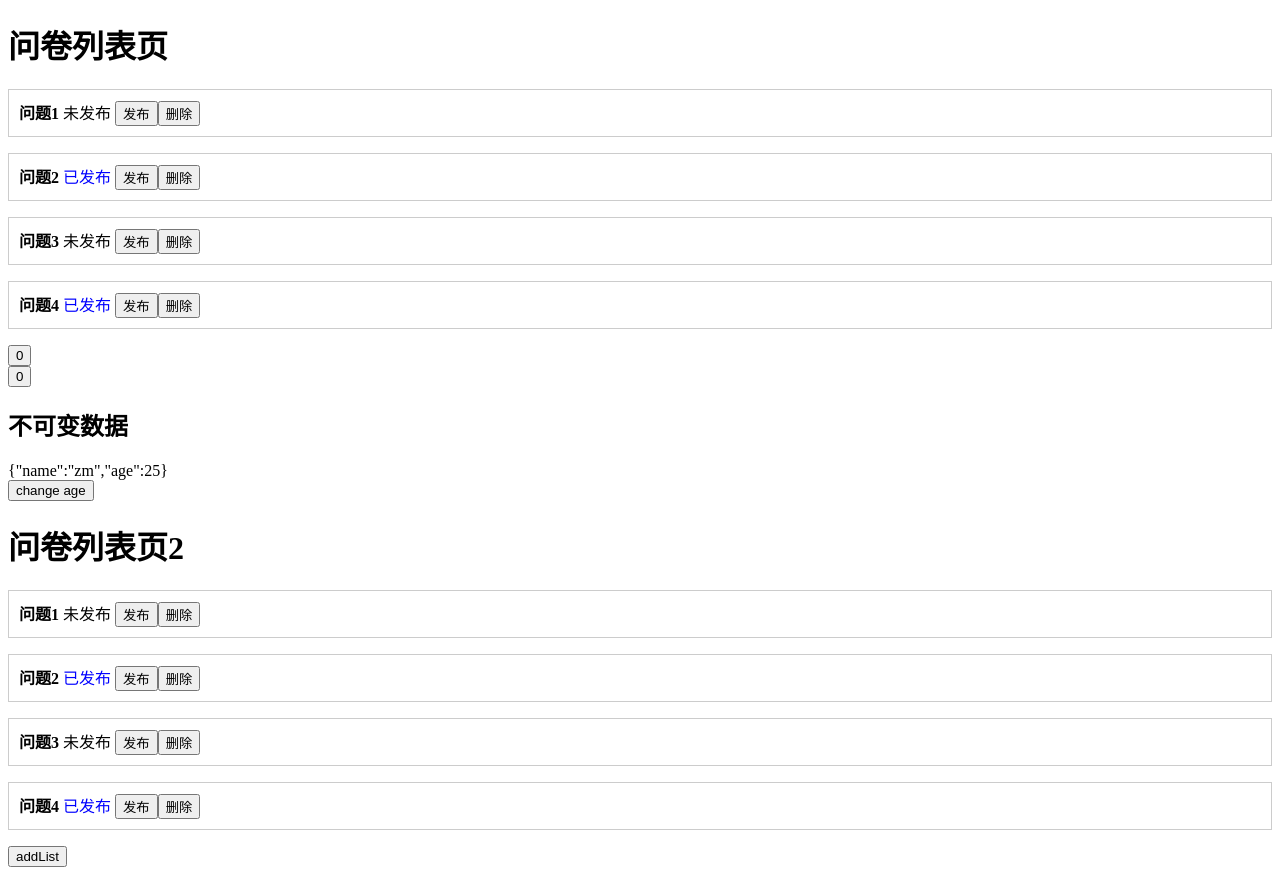
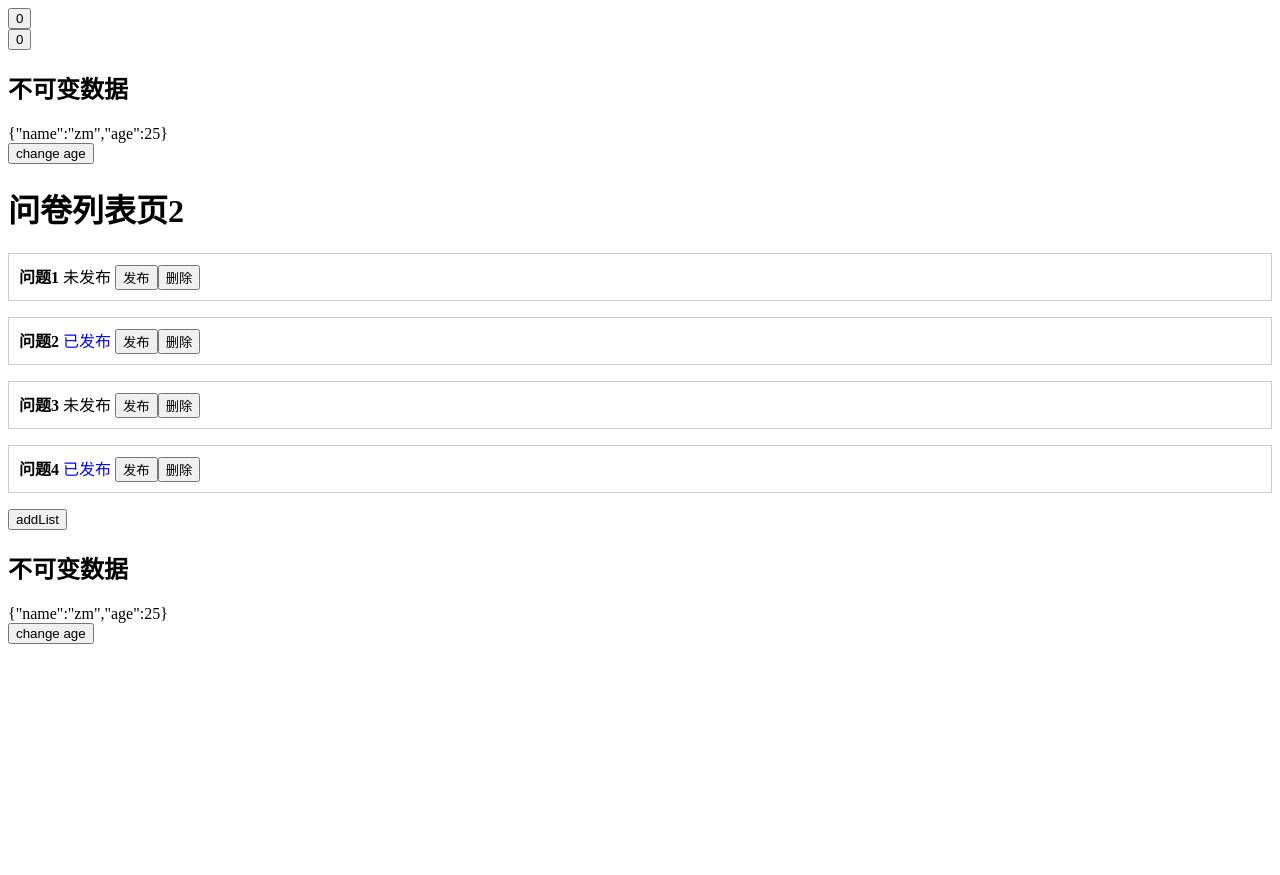
Before and after one commit to ZhangMin1998/react-ts-eslint-prettier-husky-demo, a React (Create React App) app: page / in a window 1280 px wide. After the commit the page ends 800 px from the top, so only its background shows below. Built offline with nearby package versions, Linux system fonts and the light colour scheme.

Commit message:
使用immer修改state

```diff
--- a/package.json
+++ b/package.json
@@ -11,6 +11,7 @@
     "@types/react": "^18.2.22",
     "@types/react-dom": "^18.2.7",
     "eslint": "^8.50.0",
+    "immer": "^10.0.2",
     "react": "^18.2.0",
     "react-dom": "^18.2.0",
     "react-scripts": "5.0.1",
--- a/src/App.tsx
+++ b/src/App.tsx
@@ -2,9 +2,10 @@ import React, { useState } from 'react'
 import './App.css'
 // import type { MouseEvent } from 'react'
 
-import List1 from './List1'
+// import List1 from './List1'
 import List2 from './List2'
 import StateDemo from './StateDemo'
+import ImmerDemo from './ImmerDemo'
 
 function App() {
   // let count = 0 // 普通的JS变量，无法触发组件的更新
@@ -15,12 +16,13 @@ function App() {
   }
   return (
     <>
-      <List1 />
+      {/* <List1 /> */}
       <div>
         <button onClick={add}>{count}</button>
       </div>
       <StateDemo />
       <List2 />
+      <ImmerDemo />
     </>
   )
 }
--- /dev/null
+++ b/src/ImmerDemo.tsx
@@ -0,0 +1,33 @@
+import React, { FC, useState } from 'react'
+import { produce } from 'immer'
+
+const ImmerDemo: FC = () => {
+
+  const [userInfo, setUserInfo] = useState({ name: 'zm', age: 25 })
+
+  const changeAge = () => {
+    // setUserInfo({ name: 'zm11', age: 666 }) // 不可变数据 不去修改state值 而是传入一个新的值
+    setUserInfo(produce(draft => {
+      draft.age = 999
+    }))
+  }
+
+  return (
+    <>
+      <div>
+        <h2>不可变数据</h2>
+        <div>{JSON.stringify(userInfo)}</div>
+        <button onClick={changeAge}>change age</button>
+      </div>
+    </>
+  )
+}
+
+
+export default ImmerDemo
+
+
+// 使用immer
+// 1、state是不可变数据
+// 2、操作成本高，不稳定性
+// 3、使用immer避免这个问题
--- a/src/components/QuestionCard/index.tsx
+++ b/src/components/QuestionCard/index.tsx
@@ -5,7 +5,9 @@ type PropsType = {
   id: string
   title: string
   isPublished: boolean,
+  // eslint-disable-next-line
   deleteQuestion?: (id: string) => void,
+  // eslint-disable-next-line
   pubQuestion?: (id: string) => void
 }
 
--- a/src/index.css
+++ /dev/null
@@ -1,13 +0,0 @@
-body {
-  margin: 0;
-  font-family: -apple-system, BlinkMacSystemFont, 'Segoe UI', 'Roboto', 'Oxygen',
-    'Ubuntu', 'Cantarell', 'Fira Sans', 'Droid Sans', 'Helvetica Neue',
-    sans-serif;
-  -webkit-font-smoothing: antialiased;
-  -moz-osx-font-smoothing: grayscale;
-}
-
-code {
-  font-family: source-code-pro, Menlo, Monaco, Consolas, 'Courier New',
-    monospace;
-}
--- a/src/react-app-env.d.ts
+++ /dev/null
@@ -1 +0,0 @@
-/// <reference types="react-scripts" />
```
Also changed, not shown: 1 other file (tests, documents, lock files or other folders).
